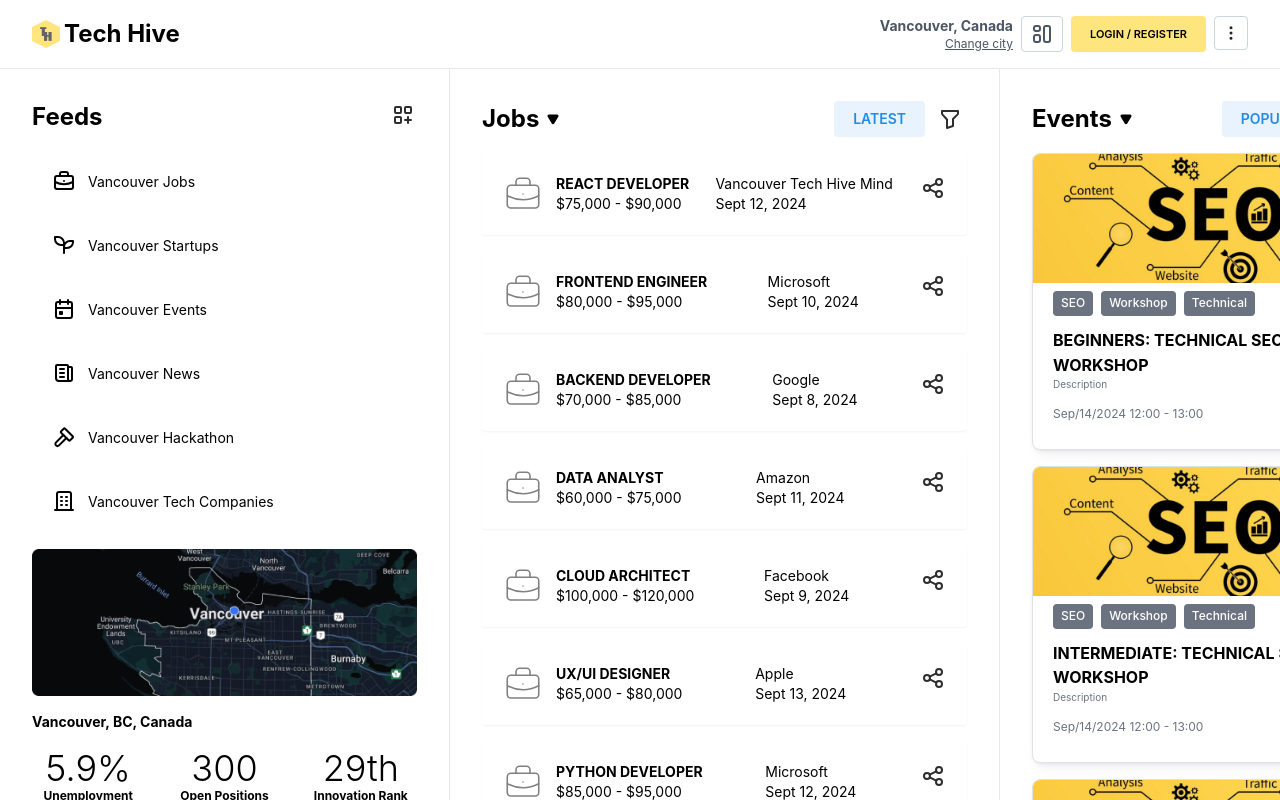
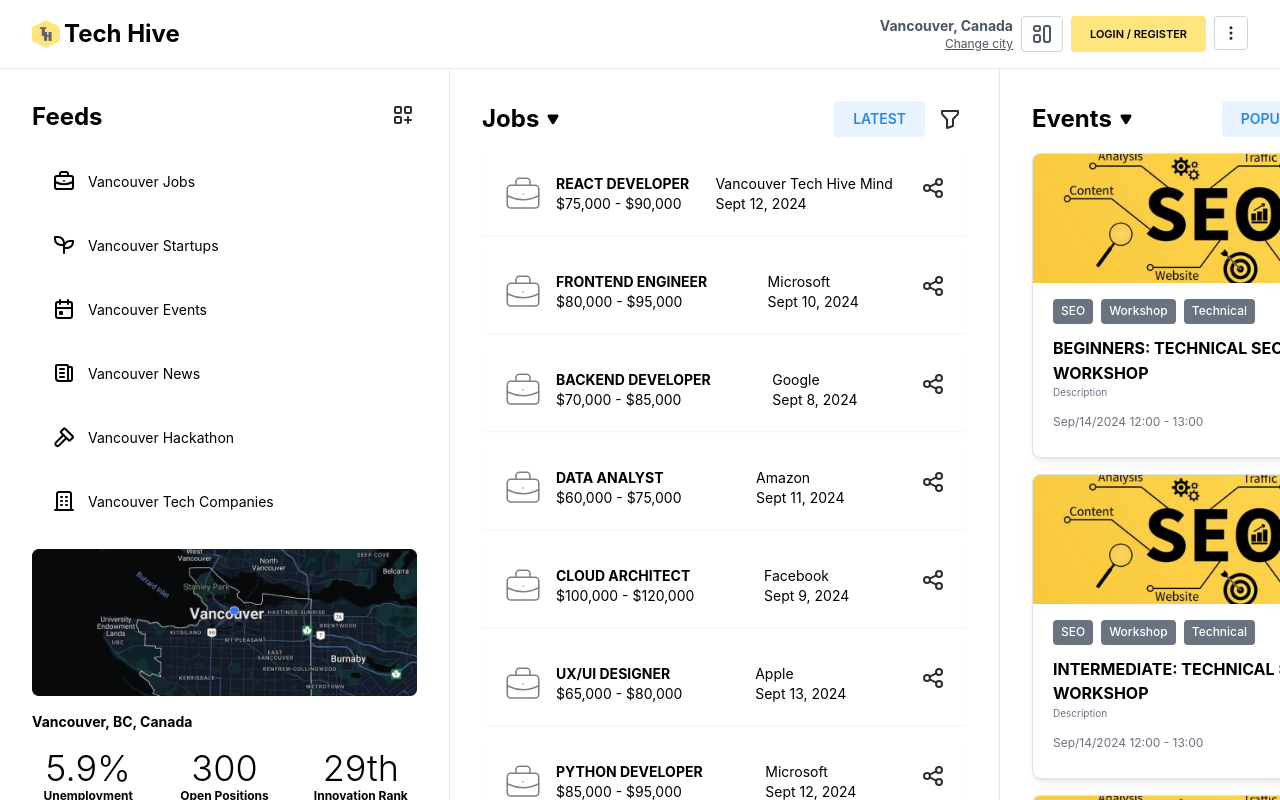
Before and after one commit to JSmith604/VancouverTechHiveMind, a React (Create React App) app: page / in a window 1280 px wide. Shown: the top 800 px of the page. Built offline with nearby package versions, Linux system fonts and the light colour scheme.

Commit message:
update events

```diff
--- a/src/Events/Event.jsx
+++ b/src/Events/Event.jsx
@@ -10,7 +10,7 @@ export function Event({ event }) {
       <Card.Section>
         <img src={eventPicture} height={160} />
       </Card.Section>
-      <div className="flex justify-between items-center mt-2">
+      <div className="flex justify-between items-center mt-4">
         <div className="flex flex-wrap gap-2">
           <Text
             size="xs"
@@ -34,7 +34,7 @@ export function Event({ event }) {
             Technical
           </Text>
         </div>
-        <Text size="xs" fw={700} className="text-align-right">
+        <Text size="sm" fw={700} className="text-align-right">
           Free
         </Text>
       </div>
```
